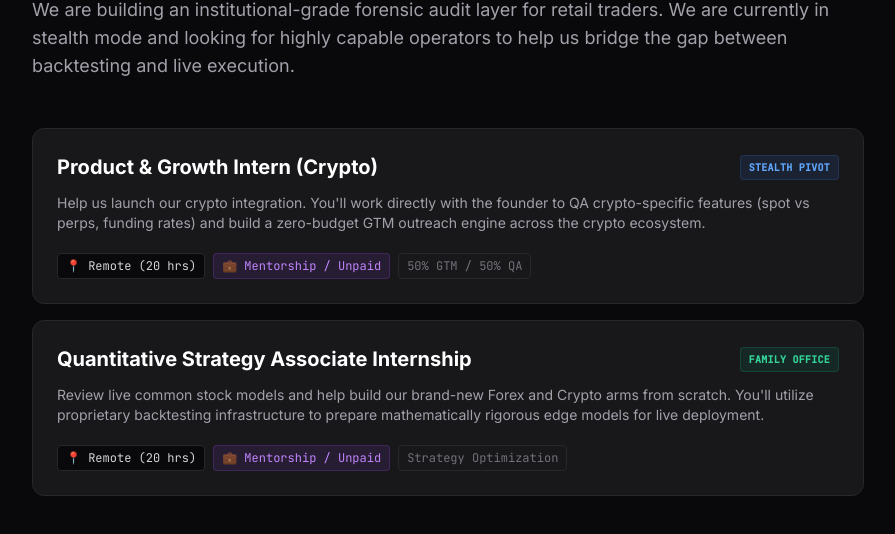
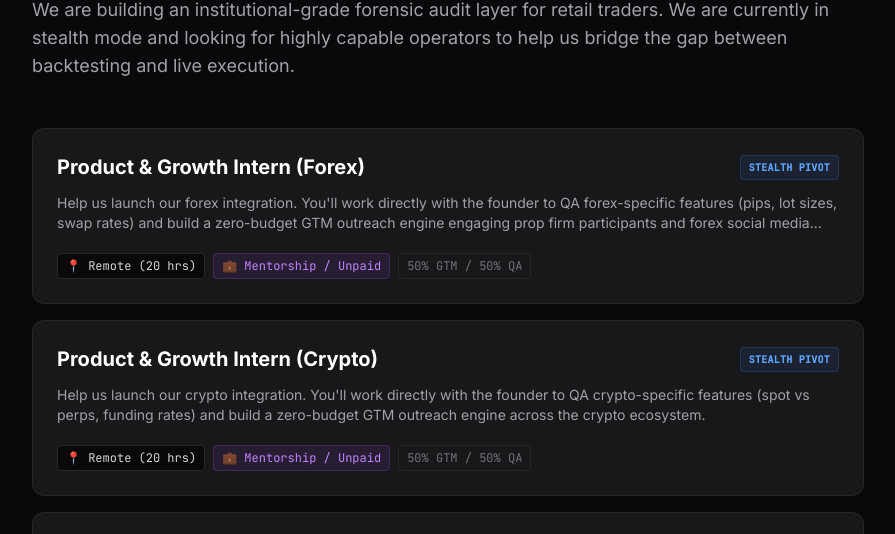
Before and after one commit to zachisit/signaldeck_marketing, a plain HTML site: page jobs/index.html in a window 1280 px wide. Shown: the part 189-723 px from the top of the page, without its empty margins (192-1087 px from the left). Drawn offline with nearby package versions, Linux system fonts and the light colour scheme.

Commit message:
Update index.html
Forex

```diff
--- a/jobs/index.html
+++ b/jobs/index.html
@@ -26,7 +26,7 @@
         "hiringOrganization" : {
             "@type" : "Organization",
             "name" : "Corydon Constructs",
-            "sameAs" : "https://zachisit.github.io/signaldeck"
+            "sameAs" : "https://sgnldk.com"
         },
         "jobLocationType": "TELECOMMUTE"
         }
@@ -72,6 +72,21 @@
         </div>
 
         <div class="space-y-4" role="list">
+
+            <a href="product-and-growth-intern-forex.html" role="listitem" class="block bg-zinc-900 border border-zinc-800 p-6 rounded-xl hover:border-blue-500/50 transition-colors group">
+                <div class="flex flex-col sm:flex-row justify-between items-start sm:items-center mb-3 gap-2">
+                    <h3 class="text-xl font-bold text-white group-hover:text-blue-400 transition-colors">Product & Growth Intern (Forex)</h3>
+                    <span class="px-2 py-1 rounded text-[10px] font-mono font-bold bg-blue-500/10 text-blue-400 border border-blue-500/20 uppercase tracking-wide whitespace-nowrap">Stealth Pivot</span>
+                </div>
+                <p class="text-sm text-zinc-400 mb-5 line-clamp-2">
+                    Help us launch our forex integration. You'll work directly with the founder to QA forex-specific features (pips, lot sizes, swap rates) and build a zero-budget GTM outreach engine engaging prop firm participants and forex social media influencers.
+                </p>
+                <div class="flex flex-wrap gap-2 items-center">
+                    <span class="px-2 py-1 rounded text-xs font-mono text-zinc-300 bg-zinc-950 border border-zinc-800">📍 Remote (20 hrs)</span>
+                    <span class="px-2 py-1 rounded text-xs font-mono text-purple-400 bg-purple-500/10 border border-purple-500/20" aria-label="Unpaid internship with direct mentorship from the founder">💼 Mentorship / Unpaid</span>
+                    <span class="px-2 py-1 rounded text-xs font-mono text-zinc-500 border border-zinc-800">50% GTM / 50% QA</span>
+                </div>
+            </a>
 
             <a href="product-and-growth-intern-crypto.html" role="listitem" class="block bg-zinc-900 border border-zinc-800 p-6 rounded-xl hover:border-blue-500/50 transition-colors group">
                 <div class="flex flex-col sm:flex-row justify-between items-start sm:items-center mb-3 gap-2">
```
